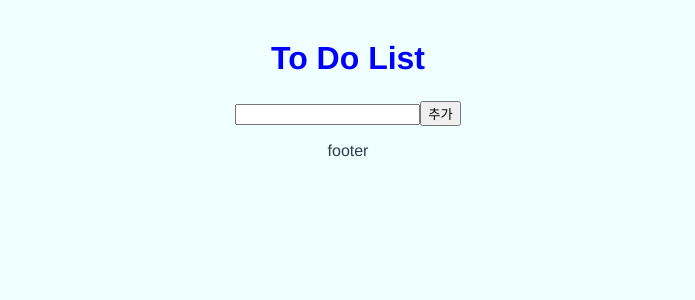
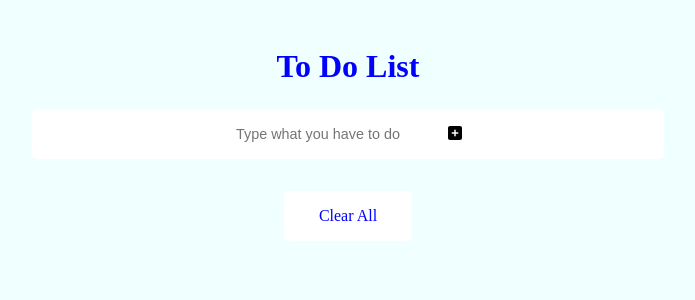
Before and after one commit to lee-chun-91/vue-practice-todolist, a Vue app: page / in a window 1280 px wide. Shown: the top 300 px of the page, without its empty margins (292-987 px from the left). Built offline with nearby package versions, Linux system fonts and the light colour scheme.

Commit message:
feat: #1 modify style  - 각 컴포넌트 스타일 수정

```diff
--- a/package.json
+++ b/package.json
@@ -8,6 +8,11 @@
     "lint": "vue-cli-service lint"
   },
   "dependencies": {
+    "@fortawesome/fontawesome-svg-core": "^6.2.0",
+    "@fortawesome/free-brands-svg-icons": "^6.2.0",
+    "@fortawesome/free-regular-svg-icons": "^6.2.0",
+    "@fortawesome/free-solid-svg-icons": "^6.2.0",
+    "@fortawesome/vue-fontawesome": "^2.0.8",
     "core-js": "^3.8.3",
     "vue": "^2.6.14",
     "vue-class-component": "^7.2.3",
--- a/src/App.vue
+++ b/src/App.vue
@@ -31,15 +31,23 @@ export default class App extends Vue {
 
 <style>
 #app {
-  font-family: Avenir, Helvetica, Arial, sans-serif;
-  -webkit-font-smoothing: antialiased;
-  -moz-osx-font-smoothing: grayscale;
-  text-align: center;
-  color: #2c3e50;
+  display: flex;
+  flex-direction: column;
+  justify-content: center;
+
 }
 
 body {
   text-align: center;
   background-color: azure;
 }
+
+input {
+  border-style: groove;
+  width: 200px;
+}
+
+button {
+  border-style: groove;
+}
 </style>
--- a/src/components/TodoFooter.vue
+++ b/src/components/TodoFooter.vue
@@ -1,6 +1,6 @@
 <template>
   <div class="clearAllContainer">
-    footer
+    <span class="clearAllButton" v-on:click="clearAllTodo">Clear All</span>
   </div>
 </template>
 
@@ -8,10 +8,27 @@
 import { Component, Vue } from 'vue-property-decorator';
 
 @Component
-export default class TodoFooter extends Vue {}
+export default class TodoFooter extends Vue {
+  clearAllTodo() {
+    localStorage.clear();
+  }
+}
 
 </script>
 
 <style scoped>
+  .clearAllContainer {
+    width: 8rem;
+    height: 50px;
+    line-height: 50px;
+    background-color: white;
+    border-radius: 5px;
+    margin: 0 auto;
+  }
+
+  .clearAllButton {
+    color: blue;
+    display: block;
+  }
 
 </style>
--- a/src/components/TodoInput.vue
+++ b/src/components/TodoInput.vue
@@ -1,8 +1,13 @@
 <template>
-  <div>
-    <input type="text" v-model="newTodoItem" />
-    <button v-on:click="addTodo">추가</button>
+  <div class="container">
+    <div class="inputBox shadow">
+      <input type="text" v-model="newTodoItem" placeholder="Type what you have to do"/>
+      <span class="addButton">
+      <font-awesome-icon icon="fa-solid fa-square-plus" v-on:click="addTodo" />
+    </span>
+    </div>
   </div>
+
 </template>
 
 <script lang="ts">
@@ -25,4 +30,30 @@ export default class TodoInput extends Vue {
 }
 </script>
 
-<style scoped></style>
+<style scoped>
+.container {
+  display: flex;
+  justify-content: center;
+}
+
+ input:focus {
+   outline: none;
+ }
+ .inputBox {
+   width: 50%;
+   background: white;
+   height: 50px;
+   line-height: 50px;
+   border-radius: 5px;
+ }
+ .inputBox input {
+   border-style: none;
+   font-size: 0.9rem;
+ }
+
+ .addButton {
+   margin-left: 10px;
+   width: 3rem;
+ }
+
+</style>
--- a/src/components/TodoList.vue
+++ b/src/components/TodoList.vue
@@ -2,9 +2,14 @@
   <section>
     <ul>
       <li v-bind:key="todoItem" v-for="(todoItem, index) in todoItems">
-        <input type="checkbox" />
+        <span class="checkBox">
+           <input type="checkbox" />
+        </span>
         {{ todoItem }}
-        <button v-on:click="removeTodo(todoItem, index)"> 삭제 </button>
+        <span class="deleteButton">
+          <font-awesome-icon v-on:click="removeTodo(todoItem, index)" icon="fa-solid fa-trash" />
+        </span>
+
       </li>
 
     </ul>
@@ -38,13 +43,24 @@ export default class TodoList extends Vue {
 ul {
   list-style-type: none;
   text-align: left;
+  display: flex;
+  flex-direction: column;
+  align-items: center;
 }
 
 li {
   display: flex;
+  width: 50%;
   min-height: 50px;
   height: 50px;
   line-height: 50px;
+  background: white;
+  margin: 0.5rem 0;
+  border-radius: 5px;
+}
+
+.deleteButton {
+  margin-left: 20px;
 }
 
 </style>
--- a/src/main.ts
+++ b/src/main.ts
@@ -1,5 +1,12 @@
 import Vue from 'vue'
 import App from './App.vue'
+import { library } from '@fortawesome/fontawesome-svg-core'
+import { FontAwesomeIcon } from '@fortawesome/vue-fontawesome'
+import { faUserSecret, faSquarePlus, faTrash } from '@fortawesome/free-solid-svg-icons'
+
+library.add(faUserSecret, faSquarePlus, faTrash)
+
+Vue.component('font-awesome-icon', FontAwesomeIcon)
 
 Vue.config.productionTip = false
 
```
Also changed, not shown: 1 other file (tests, documents, lock files or other folders).
